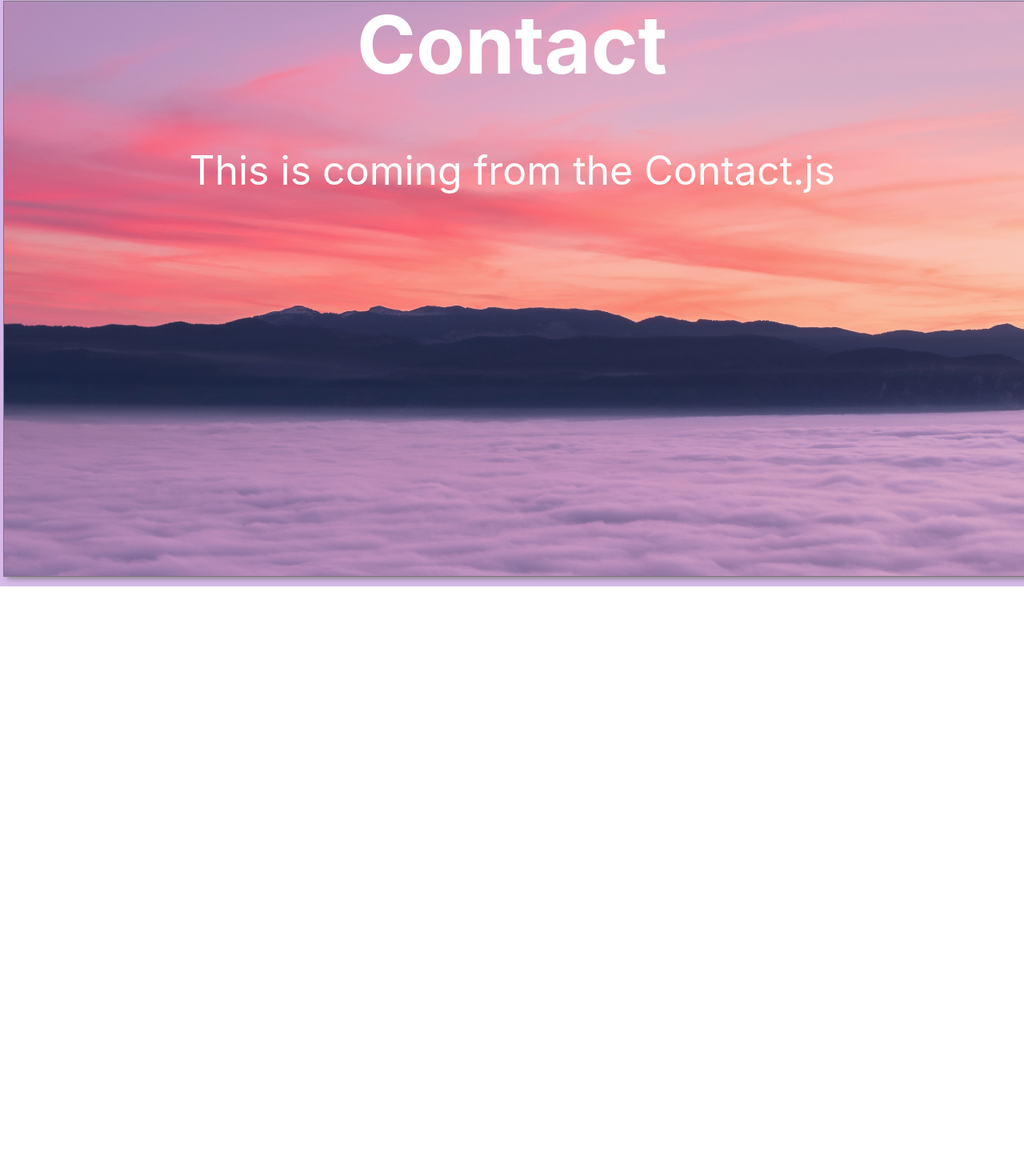
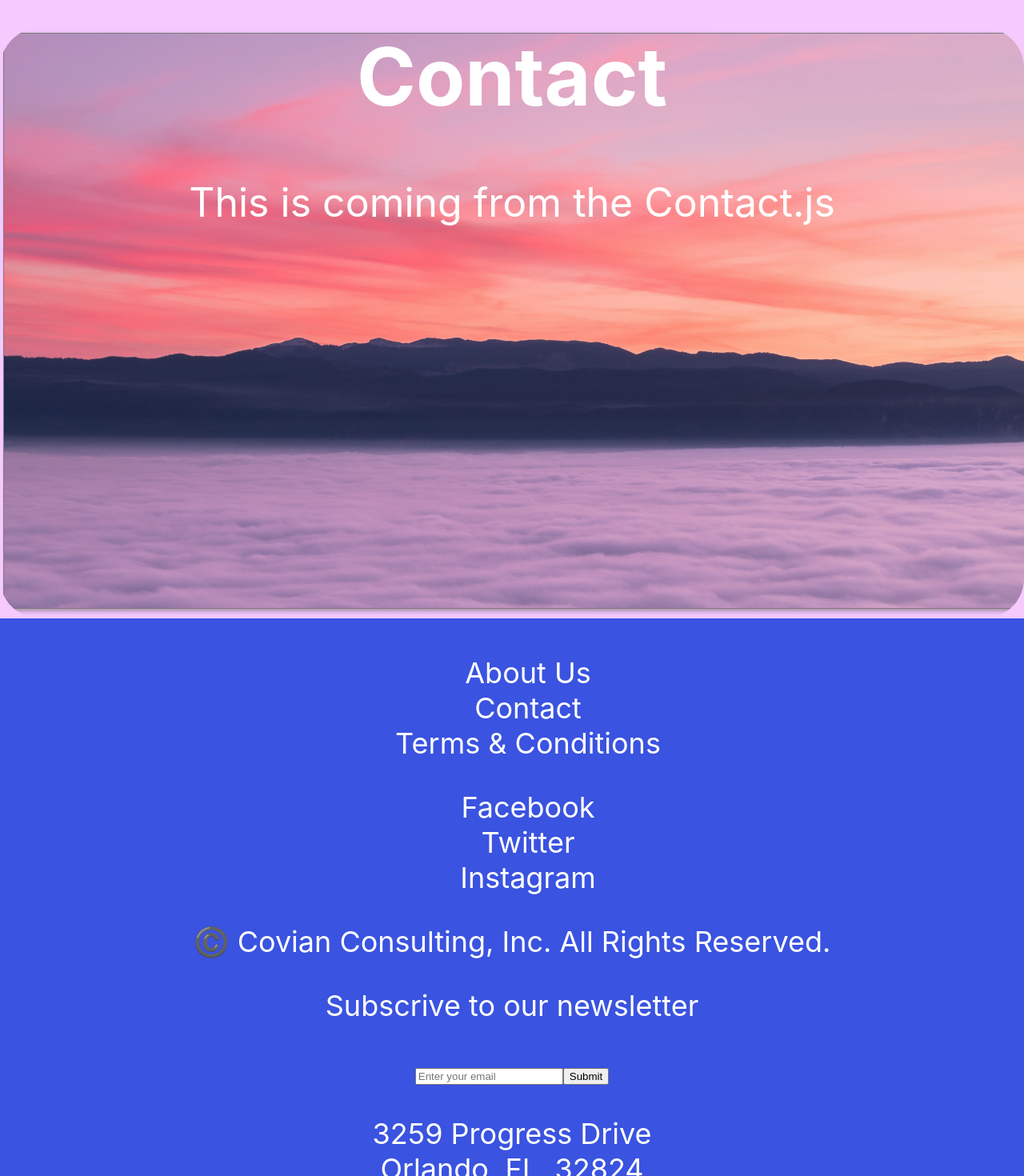
Before and after one commit to cortes-web-tech/COP4331-large-project, a React (Create React App) app in the folder website/: page /contact in a window 1280 px wide. Shown: the part 192-1662 px from the top of the page at 80% size. Before the commit the page ends 925 px from the top, so only its background shows below. Built offline with nearby package versions, Linux system fonts and the light colour scheme.

Commit message:
Updated basic layout with Header/Footer

```diff
--- a/website/src/App.css
+++ b/website/src/App.css
@@ -1,6 +1,8 @@
 .App {
   text-align: center;
-  background: #d6b9e8;
+  height: 100%;
+  background: #f6c9ff;
+
 }
 
 .App-logo {
--- a/website/src/App.js
+++ b/website/src/App.js
@@ -3,6 +3,7 @@ import logo from './logo.svg';
 import './App.css';
 import Background from './background.png';
 import Header from './components/layout/Header';
+import Footer from './components/layout/Footer';
 
 // Linked pages
 import Authors from './components/pages/Authors';
@@ -11,6 +12,8 @@ import Contact from './components/pages/Contact';
 import Start from './components/pages/Start';
 import { BrowserRouter as Router, Route } from 'react-router-dom';
 
+import { Container, Row, Col } from 'reactstrap';
+
 class App extends Component {
   render() {
     return (
@@ -18,33 +21,38 @@ class App extends Component {
 
       <Router>
 
-      <div className="App">
-
+      <div style={pageStyle} className="App">
         <Header/>
-
-
-
         <div style = {sectionStyle} className="container">
           <Route exact path="/start" component={Start}/>
           <Route exact path="/authors" component={Authors}/>
           <Route exact path="/demo" component={Demo}/>
           <Route exact path="/contact" component={Contact}/>
+        </div>
+        <Footer/>
 
-        </div>
       </div>
+
+
 
       </Router>
     );
   }
 }
 
+var pageStyle = {
+  background: "#f6c9ff",
+  height: "100%"
+}
+
 var sectionStyle = {
   flex: '1',
   width: "100%",
-  color: "black",
+  color: "#f00fff",
   fontSize: "50px",
   height: "738px",
-  backgroundImage: "url(" + Background +")"
+  backgroundImage: "url(" + Background +")",
+  borderRadius: "50px"
 }
 
 export default App;
--- /dev/null
+++ b/website/src/components/layout/Footer.js
@@ -0,0 +1,64 @@
+import React from 'react';
+import { Container, Row, Col} from 'reactstrap';
+
+function Footer(){
+  const col1 = ["About Us", "Contact", "Terms & Conditions"];
+
+  const col2 = ["Facebook", "Twitter", "Instagram"];
+  const listItems = col1.map((l_item) =>
+    <li>{l_item}</li>
+  );
+
+  const listItems2 = col2.map((l_item2) =>
+    <li>{l_item2}</li>
+  );
+    return(
+      <Container>
+      <div style ={footerStyle} className="container">
+
+      <Row>
+        <Col>
+          <ul style={linkStyle}>{listItems}</ul>
+          <ul style={linkStyle}>{listItems2}</ul>
+          <p>©️ Covian Consulting, Inc. All Rights Reserved.</p>
+        </Col>
+
+        <Col>
+          <p>Subscrive to our newsletter</p>
+          <form>
+            <label>
+              <input placeholder="Enter your email" type="text" name="name" />
+              <input type="submit" value="Submit"/>
+            </label>
+          </form>
+        </Col>
+
+        <Col>
+          <p>3259 Progress Drive <br/>
+            Orlando, FL, 32824</p>
+        </Col>
+      </Row>
+        </div>
+        </Container>
+
+  )
+
+}
+
+const linkStyle = {
+  color: '#ffffff',
+  listStyle: 'none'
+}
+
+const footerStyle = {
+  textDecoration: 'none',
+  opacity: '1.0',
+  background: "#3a53e0",
+  // height: "10%",
+  color: '#ffffff',
+  fontSize: "36px",
+
+  padding: '10px',
+
+}
+export default Footer
--- a/website/src/components/layout/Header.js
+++ b/website/src/components/layout/Header.js
@@ -12,19 +12,22 @@ function Header(){
 
 const linkStyle = {
   color: 'white',
-  textDecoration: 'none'
+  textDecoration: 'none',
+  fontSize: "20px",
 }
 
 const headerStyle = {
-  background: '#d6b9e8',
+  opacity: '1.0',
+  // background: '#f6c9e8',
   height: "100px",
   color: '#ffffff',
   textAlign: 'center',
   padding: '10px',
-
+  paddingBottom: "50px"
 }
 
 const fontStyle = {
+  fontSize: "40px",
   color: 'white'
 }
 
```
